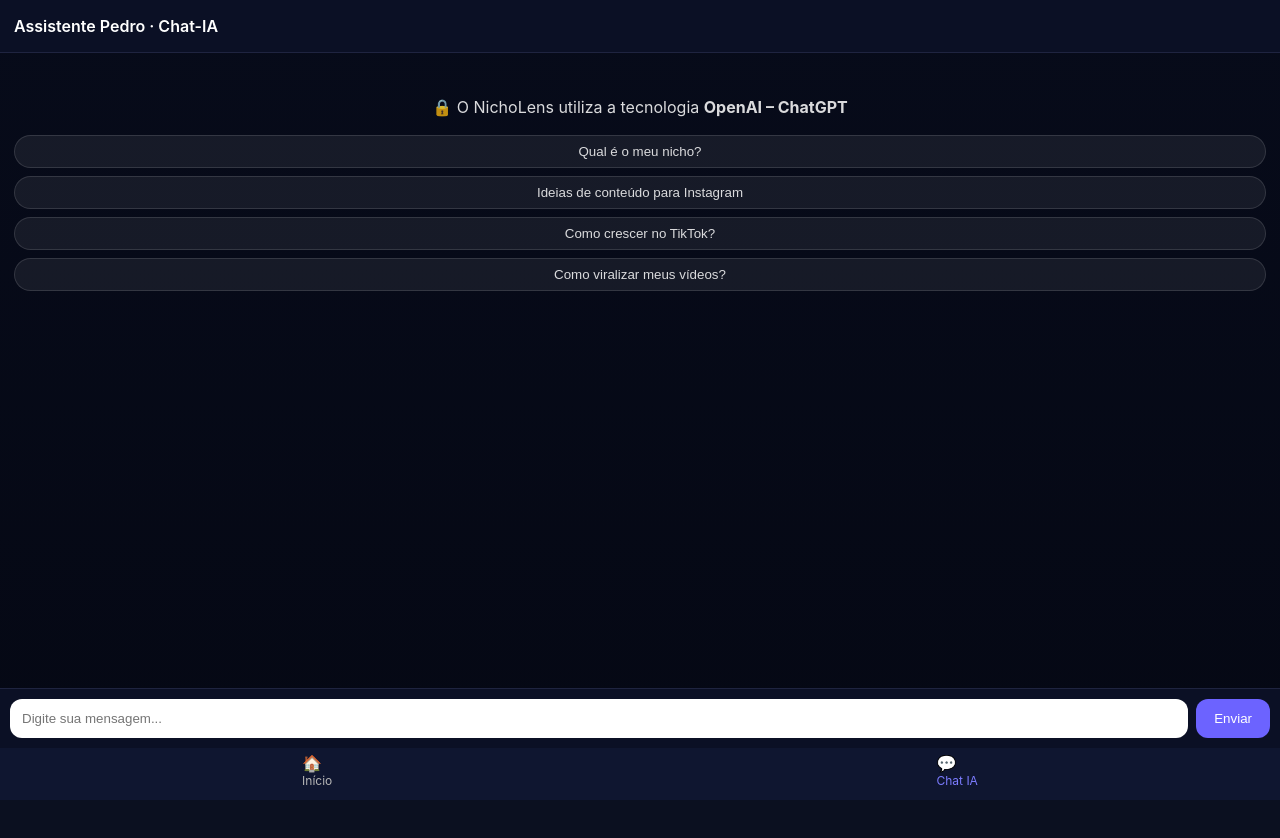
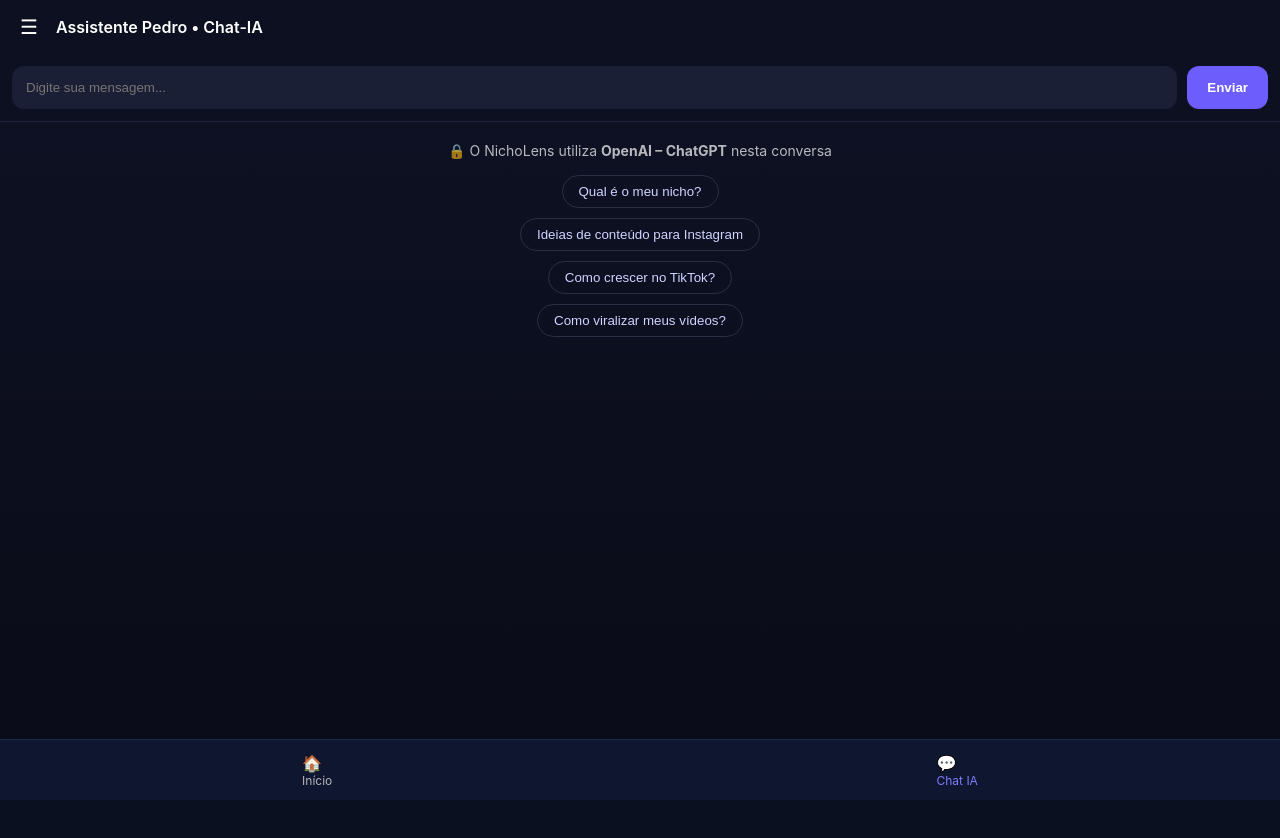
Before and after one commit to robinbrasil008-del/App---NichoLens-AI, a Next.js app: page /chat in a window 1280 px wide. Shown: the top 838 px of the page. Built offline with nearby package versions, Linux system fonts and the light colour scheme.

Commit message:
Update page.js

```diff
--- a/app/(tabs)/chat/page.js
+++ b/app/(tabs)/chat/page.js
@@ -1,23 +1,53 @@
 "use client";
 
 import { useEffect, useRef, useState } from "react";
-import Link from "next/link";
+
+const SUGESTOES = [
+  "Qual é o meu nicho?",
+  "Ideias de conteúdo para Instagram",
+  "Como crescer no TikTok?",
+  "Como viralizar meus vídeos?",
+];
 
 export default function ChatPage() {
   const [messages, setMessages] = useState([]);
   const [input, setInput] = useState("");
   const [loading, setLoading] = useState(false);
+  const [menuOpen, setMenuOpen] = useState(false);
+  const [projects, setProjects] = useState([]);
+
+  const chatIdRef = useRef(null);
   const bottomRef = useRef(null);
 
+  // 🔹 Criar ID fixo do chat
+  if (!chatIdRef.current) {
+    chatIdRef.current = Date.now();
+  }
+
+  // 🔹 Carregar projetos
+  useEffect(() => {
+    const saved = JSON.parse(
+      localStorage.getItem("nicholens-projects")
+    ) || [];
+    setProjects(saved);
+  }, []);
+
+  // 🔹 Scroll automático
   useEffect(() => {
     bottomRef.current?.scrollIntoView({ behavior: "smooth" });
-  }, [messages]);
+  }, [messages, loading]);
+
+  function generateProjectTitle(msg) {
+    if (!msg) return "Novo projeto";
+    return msg.length > 40 ? msg.slice(0, 40) + "…" : msg;
+  }
 
   async function sendMessage(text) {
-    if (!text.trim() || loading) return;
+    const msg = text ?? input;
+    if (!msg.trim() || loading) return;
 
-    const userMsg = { role: "user", content: text };
-    setMessages(prev => [...prev, userMsg]);
+    const userMessage = { role: "user", content: msg };
+    setMessages(prev => [...prev, userMessage]);
     setInput("");
     setLoading(true);
 
@@ -25,86 +55,115 @@ export default function ChatPage() {
       const res = await fetch("/api/chat", {
         method: "POST",
         headers: { "Content-Type": "application/json" },
-        body: JSON.stringify({ messages: [...messages, userMsg] }),
+        body: JSON.stringify({ message: msg }),
       });
 
       const data = await res.json();
 
-      if (!data?.reply) {
-        throw new Error("Resposta inválida");
-      }
+      const aiMessage = {
+        role: "assistant",
+        content: data.reply || "Erro ao responder.",
+      };
 
+      setMessages(prev => {
+        const updated = [...prev, aiMessage];
+
+        // 🔹 Salvar / atualizar projeto (SEM DUPLICAR)
+        const firstUserMsg =
+          updated.find(m => m.role === "user")?.content;
+
+        const project = {
+          id: chatIdRef.current,
+          title: generateProjectTitle(firstUserMsg),
+          messages: updated,
+        };
+
+        const newProjects = [
+          project,
+          ...projects.filter(p => p.id !== project.id),
+        ];
+
+        setProjects(newProjects);
+        localStorage.setItem(
+          "nicholens-projects",
+          JSON.stringify(newProjects)
+        );
+
+        return updated;
+      });
+    } catch {
       setMessages(prev => [
         ...prev,
-        { role: "assistant", content: data.reply },
-      ]);
-    } catch (err) {
-      setMessages(prev => [
-        ...prev,
-        {
-          role: "assistant",
-          content:
-            "⚠️ Ops! Tivemos um problema ao responder. Tente novamente.",
-        },
+        { role: "assistant", content: "Erro ao responder." },
       ]);
     } finally {
       setLoading(false);
     }
   }
 
+  function newChat() {
+    chatIdRef.current = Date.now();
+    setMessages([]);
+    setMenuOpen(false);
+  }
+
+  function loadProject(p) {
+    chatIdRef.current = p.id;
+    setMessages(p.messages);
+    setMenuOpen(false);
+  }
+
   return (
     <div style={styles.page}>
       {/* HEADER */}
       <div style={styles.header}>
-        <span>Assistente Pedro · Chat-IA</span>
+        <button
+          onClick={() => setMenuOpen(!menuOpen)}
+          style={styles.menuBtn}
+        >
+          ☰
+        </button>
+        <span>Assistente Pedro • Chat-IA</span>
       </div>
 
-      {/* CHAT */}
-      <div style={styles.chat}>
-        {messages.length === 0 && (
-          <div style={styles.info}>
-            🔒 O NichoLens utiliza a tecnologia <b>OpenAI – ChatGPT</b>
-            <div style={styles.suggestions}>
-              {[
-                "Qual é o meu nicho?",
-                "Ideias de conteúdo para Instagram",
-                "Como crescer no TikTok?",
-                "Como viralizar meus vídeos?",
-              ].map(q => (
-                <button
-                  key={q}
-                  style={styles.sug}
-                  onClick={() => sendMessage(q)}
-                >
-                  {q}
-                </button>
-              ))}
+      {/* MENU */}
+      {menuOpen && (
+        <div style={styles.menu}>
+          <button style={styles.menuItem} onClick={newChat}>
+            ➕ Novo chat
+          </button>
+
+          <div style={styles.menuTitle}>📁 Projetos salvos</div>
+
+          {projects.length === 0 && (
+            <div style={styles.menuEmpty}>
+              Nenhum projeto ainda
             </div>
-          </div>
-        )}
+          )}
 
-        {messages.map((m, i) => (
-          <div
-            key={i}
-            style={m.role === "user" ? styles.user : styles.ai}
-          >
-            {m.content}
-          </div>
-        ))}
+          {projects.map(p => (
+            <button
+              key={p.id}
+              style={styles.menuItem}
+              onClick={() => loadProject(p)}
+            >
+              📌 {p.title}
+            </button>
+          ))}
+        </div>
+      )}
 
-        <div ref={bottomRef} />
-      </div>
-
-      {/* INPUT FIXO ACIMA DO BANNER */}
-      <div style={styles.inputWrapper}>
+      {/* INPUT FIXO ABAIXO DO HEADER */}
+      <div style={styles.inputAreaTop}>
         <input
           value={input}
           onChange={e => setInput(e.target.value)}
           placeholder="Digite sua mensagem..."
           style={styles.input}
+          onKeyDown={e => e.key === "Enter" && sendMessage()}
         />
         <button
-          onClick={() => sendMessage(input)}
+          onClick={() => sendMessage()}
           style={styles.send}
           disabled={loading}
         >
@@ -112,116 +171,185 @@ export default function ChatPage() {
         </button>
       </div>
 
-      {/* BANNER */}
-      <div style={styles.footer}>
-        <Link href="/">🏠 Início</Link>
-        <span>💬 Chat IA</span>
+      {/* INTRO */}
+      {messages.length === 0 && (
+        <div style={styles.intro}>
+          <div style={styles.openai}>
+            🔒 O NichoLens utiliza{" "}
+            <b>OpenAI – ChatGPT</b> nesta conversa
+          </div>
+
+          <div style={styles.suggestions}>
+            {SUGESTOES.map((s, i) => (
+              <button
+                key={i}
+                style={styles.suggestion}
+                onClick={() => sendMessage(s)}
+              >
+                {s}
+              </button>
+            ))}
+          </div>
+        </div>
+      )}
+
+      {/* CHAT */}
+      <div style={styles.chat}>
+        {messages.map((m, i) => (
+          <div
+            key={i}
+            style={{
+              ...styles.bubble,
+              alignSelf:
+                m.role === "user"
+                  ? "flex-end"
+                  : "flex-start",
+              background:
+                m.role === "user"
+                  ? "#6d5dfc"
+                  : "#2a2f45",
+            }}
+          >
+            {m.content.split("\n").map((l, j) => (
+              <div key={j}>{l}</div>
+            ))}
+          </div>
+        ))}
+
+        {loading && (
+          <div
+            style={{
+              ...styles.bubble,
+              background: "#2a2f45",
+            }}
+          >
+            Digitando…
+          </div>
+        )}
+
+        <div ref={bottomRef} />
       </div>
     </div>
   );
 }
 
-const FOOTER_HEIGHT = 52;
-const INPUT_HEIGHT = 64;
+/* ===== STYLES ===== */
 
 const styles = {
   page: {
-    background: "linear-gradient(180deg,#070b1a,#050814)",
     height: "100vh",
     display: "flex",
     flexDirection: "column",
+    background: "linear-gradient(180deg,#0f1225,#090b17)",
     color: "#fff",
   },
-
   header: {
-    height: 52,
+    padding: 14,
     display: "flex",
     alignItems: "center",
-    padding: "0 14px",
-    background: "#0b1025",
+    gap: 12,
+    background: "#0d1020",
+    fontWeight: 600,
+    zIndex: 20,
+  },
+  menuBtn: {
+    background: "none",
+    border: "none",
+    color: "#fff",
+    fontSize: 20,
+    cursor: "pointer",
+  },
+  menu: {
+    position: "absolute",
+    top: 56,
+    left: 10,
+    background: "#141836",
+    borderRadius: 12,
+    padding: 10,
+    width: 260,
+    zIndex: 30,
+  },
+  menuTitle: {
+    fontSize: 13,
+    opacity: 0.7,
+    margin: "8px 0",
+  },
+  menuItem: {
+    width: "100%",
+    background: "none",
+    border: "none",
+    color: "#fff",
+    textAlign: "left",
+    padding: 8,
+    cursor: "pointer",
+    borderRadius: 8,
+  },
+  menuEmpty: {
+    fontSize: 13,
+    opacity: 0.5,
+    padding: 6,
+  },
+  inputAreaTop: {
+    display: "flex",
+    gap: 10,
+    padding: 12,
+    background: "#0d1020",
     borderBottom: "1px solid #1f2440",
-    fontWeight: 600,
+    zIndex: 15,
   },
-
-  chat: {
+  input: {
     flex: 1,
     padding: 14,
-    overflowY: "auto",
-    paddingBottom: INPUT_HEIGHT + 10,
+    borderRadius: 12,
+    border: "none",
+    background: "#1a1f36",
+    color: "#fff",
   },
-
-  user: {
-    alignSelf: "flex-end",
-    background: "#6c63ff",
-    padding: 12,
-    borderRadius: 18,
-    marginBottom: 8,
-    maxWidth: "80%",
+  send: {
+    background: "#6d5dfc",
+    border: "none",
+    borderRadius: 12,
+    padding: "0 20px",
+    color: "#fff",
+    fontWeight: 600,
+    cursor: "pointer",
   },
-
-  ai: {
-    background: "#1c223f",
-    padding: 12,
-    borderRadius: 18,
-    marginBottom: 8,
-    maxWidth: "85%",
+  intro: {
+    padding: 20,
+    textAlign: "center",
   },
-
-  info: {
-    textAlign: "center",
-    opacity: 0.85,
-    marginTop: 30,
+  openai: {
+    opacity: 0.7,
+    fontSize: 14,
+    marginBottom: 16,
   },
-
   suggestions: {
     display: "flex",
     flexDirection: "column",
-    gap: 8,
-    marginTop: 18,
+    gap: 10,
+    alignItems: "center",
   },
-
-  sug: {
-    background: "rgba(255,255,255,0.08)",
-    border: "1px solid rgba(255,255,255,0.15)",
-    borderRadius: 18,
-    padding: "8px 14px",
-    color: "#fff",
+  suggestion: {
+    padding: "8px 16px",
+    borderRadius: 20,
+    border: "1px solid #2a2f45",
+    background: "transparent",
+    color: "#cfd3ff",
+    cursor: "pointer",
   },
-
-  inputWrapper: {
-    position: "fixed",
-    bottom: FOOTER_HEIGHT,
-    left: 0,
-    right: 0,
+  chat: {
+    flex: 1,
+    padding: 16,
     display: "flex",
-    gap: 8,
-    padding: 10,
-    background: "#0b1025",
-    borderTop: "1px solid #1f2440",
-    zIndex: 10,
+    flexDirection: "column",
+    gap: 12,
+    overflowY: "auto",
   },
-
-  input: {
-    flex: 1,
-    padding: 12,
-    borderRadius: 12,
-    border: "none",
-  },
-
-  send: {
-    background: "#6c63ff",
-    border: "none",
-    color: "#fff",
-    borderRadius: 12,
-    padding: "0 18px",
-  },
-
-  footer: {
-    height: FOOTER_HEIGHT,
-    display: "flex",
-    justifyContent: "space-around",
-    alignItems: "center",
-    background: "#0b1025",
-    borderTop: "1px solid #1f2440",
+  bubble: {
+    maxWidth: "85%",
+    padding: 14,
+    borderRadius: 16,
+    fontSize: 15,
+    lineHeight: 1.6,
   },
 };
```
